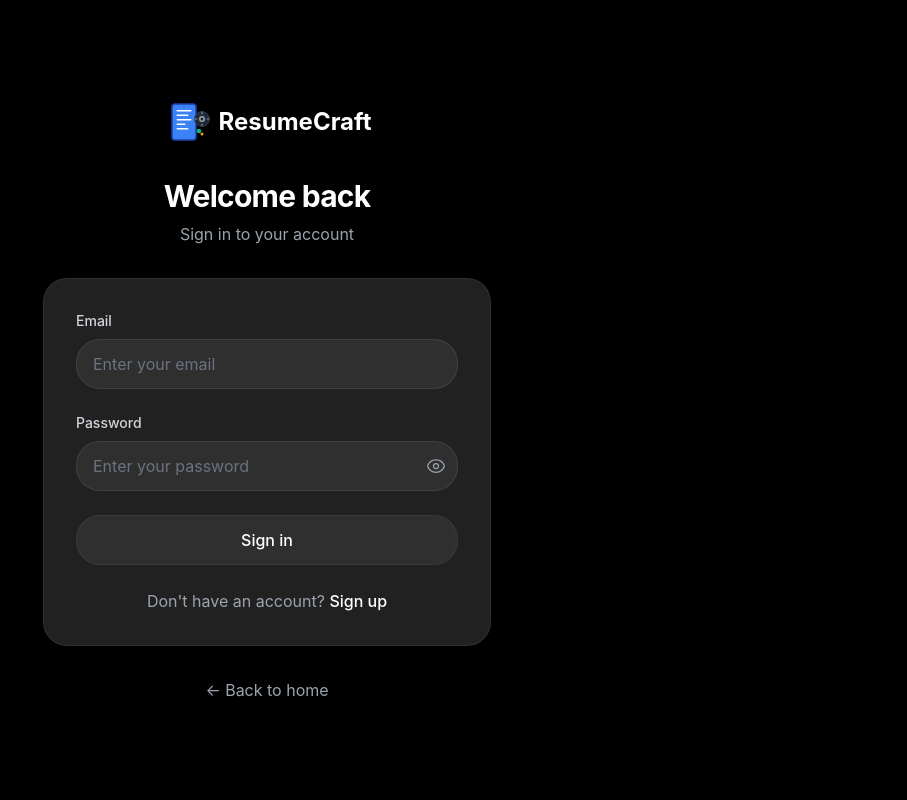
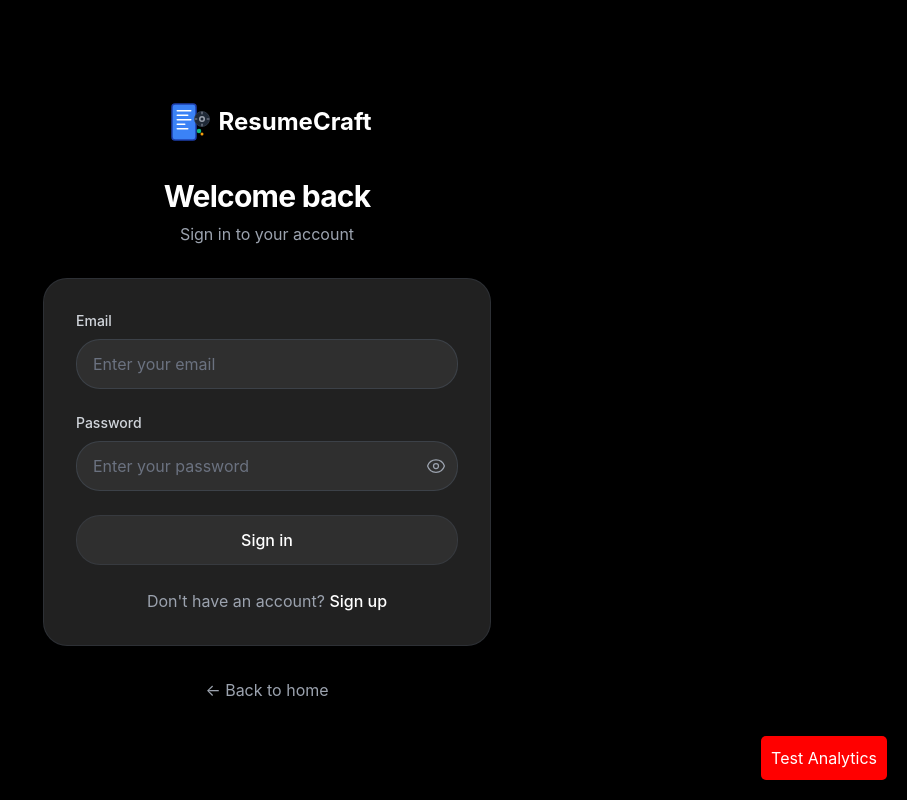
Before and after one commit to Rishikarnatakam/Resume_Builder, a React (Vite) app in the folder frontend/: page /login in a window 1280 px wide. Shown: the whole page, without its empty margins (373-1280 px from the left). Built offline with nearby package versions, Linux system fonts and the light colour scheme; no server answers.

Commit message:
fixed analytics

```diff
--- a/frontend/index.html
+++ b/frontend/index.html
@@ -106,16 +106,21 @@
     </script>
 
     <!-- Google Analytics -->
-    <script async src="https://www.googletagmanager.com/gtag/js?id=G-1LD7PC8S87"></script>
+    <script async src="https://www.googletagmanager.com/gtag/js?id=G-BPJKH49REP"></script>
     <script>
       window.dataLayer = window.dataLayer || [];
       function gtag(){dataLayer.push(arguments);}
       gtag('js', new Date());
-      gtag('config', 'G-1LD7PC8S87', {
+      gtag('config', 'G-BPJKH49REP', {
         page_title: 'ResumeCraft - Professional Resume Builder',
         page_location: window.location.href,
-        send_page_view: true
+        send_page_view: true,
+        debug_mode: true
       });
+
+      // Debug logging
+      console.log('🔍 GA4 Initialized with ID: G-BPJKH49REP');
+      console.log('🔍 Current URL:', window.location.href);
     </script>
   </head>
   <body>
--- a/frontend/src/components/AnalyticsTracker.tsx
+++ b/frontend/src/components/AnalyticsTracker.tsx
@@ -9,12 +9,15 @@ interface AnalyticsTrackerProps {
 
 export const AnalyticsTracker: React.FC<AnalyticsTrackerProps> = ({ children }) => {
   const location = useLocation();
-  const { trackPageView } = useAnalytics();
+  const { trackPageView, trackEvent } = useAnalytics();
 
   useEffect(() => {
     // Track page view when route changes
     const pageTitle = getPageTitle(location.pathname);
     trackPageView(pageTitle, location.pathname);
+
+    // Log for debugging
+    console.log('📍 Page changed:', { pathname: location.pathname, pageTitle });
   }, [location, trackPageView]);
 
   const getPageTitle = (pathname: string): string => {
@@ -33,10 +36,43 @@ export const AnalyticsTracker: React.FC<AnalyticsTrackerProps> = ({ children })
         return ANALYTICS_CONFIG.PAGE_TITLES.LOGIN;
       case '/register':
         return ANALYTICS_CONFIG.PAGE_TITLES.REGISTER;
+      case '/demo':
+        return 'Demo Page';
       default:
         return 'Unknown Page';
     }
   };
 
-  return <>{children}</>;
+  // Test function for debugging
+  const testAnalytics = () => {
+    console.log('🧪 Testing Analytics...');
+    trackEvent('test_event', 'debug', 'manual_test', 1);
+    trackPageView('Test Page', '/test');
+  };
+
+  return (
+    <>
+      {children}
+      {/* Debug button - only show in development */}
+      {process.env.NODE_ENV === 'development' && (
+        <button
+          onClick={testAnalytics}
+          style={{
+            position: 'fixed',
+            bottom: '20px',
+            right: '20px',
+            zIndex: 9999,
+            background: 'red',
+            color: 'white',
+            border: 'none',
+            padding: '10px',
+            borderRadius: '5px',
+            cursor: 'pointer'
+          }}
+        >
+          Test Analytics
+        </button>
+      )}
+    </>
+  );
 };
--- a/frontend/src/config/analytics.ts
+++ b/frontend/src/config/analytics.ts
@@ -1,7 +1,7 @@
 // Google Analytics Configuration
 export const ANALYTICS_CONFIG = {
   // Replace with your actual Measurement ID from Google Analytics
-  MEASUREMENT_ID: 'G-1LD7PC8S87',
+  MEASUREMENT_ID: 'G-BPJKH49REP',
 
   // Custom dimensions and metrics
   CUSTOM_DIMENSIONS: {
--- a/frontend/src/hooks/useAnalytics.ts
+++ b/frontend/src/hooks/useAnalytics.ts
@@ -13,26 +13,35 @@ export const useAnalytics = () => {
     value?: number
   ) => {
     if (typeof window !== 'undefined' && window.gtag) {
+      console.log('🔍 Analytics Event:', { action, category, label, value });
       window.gtag('event', action, {
         event_category: category,
         event_label: label,
         value: value,
       });
+    } else {
+      console.warn('⚠️ Analytics not available:', { action, category, label, value });
     }
   };
 
   const trackPageView = (page_title: string, page_location?: string) => {
     if (typeof window !== 'undefined' && window.gtag) {
+      console.log('🔍 Analytics Page View:', { page_title, page_location });
       window.gtag('event', 'page_view', {
         page_title: page_title,
         page_location: page_location || window.location.href,
       });
+    } else {
+      console.warn('⚠️ Analytics not available for page view:', { page_title, page_location });
     }
   };
 
   const trackUserAction = (action: string, parameters?: Record<string, any>) => {
     if (typeof window !== 'undefined' && window.gtag) {
+      console.log('🔍 Analytics User Action:', { action, parameters });
       window.gtag('event', action, parameters);
+    } else {
+      console.warn('⚠️ Analytics not available for user action:', { action, parameters });
     }
   };
 
```
Also changed, not shown: 1 other file (tests, documents, lock files or other folders).
